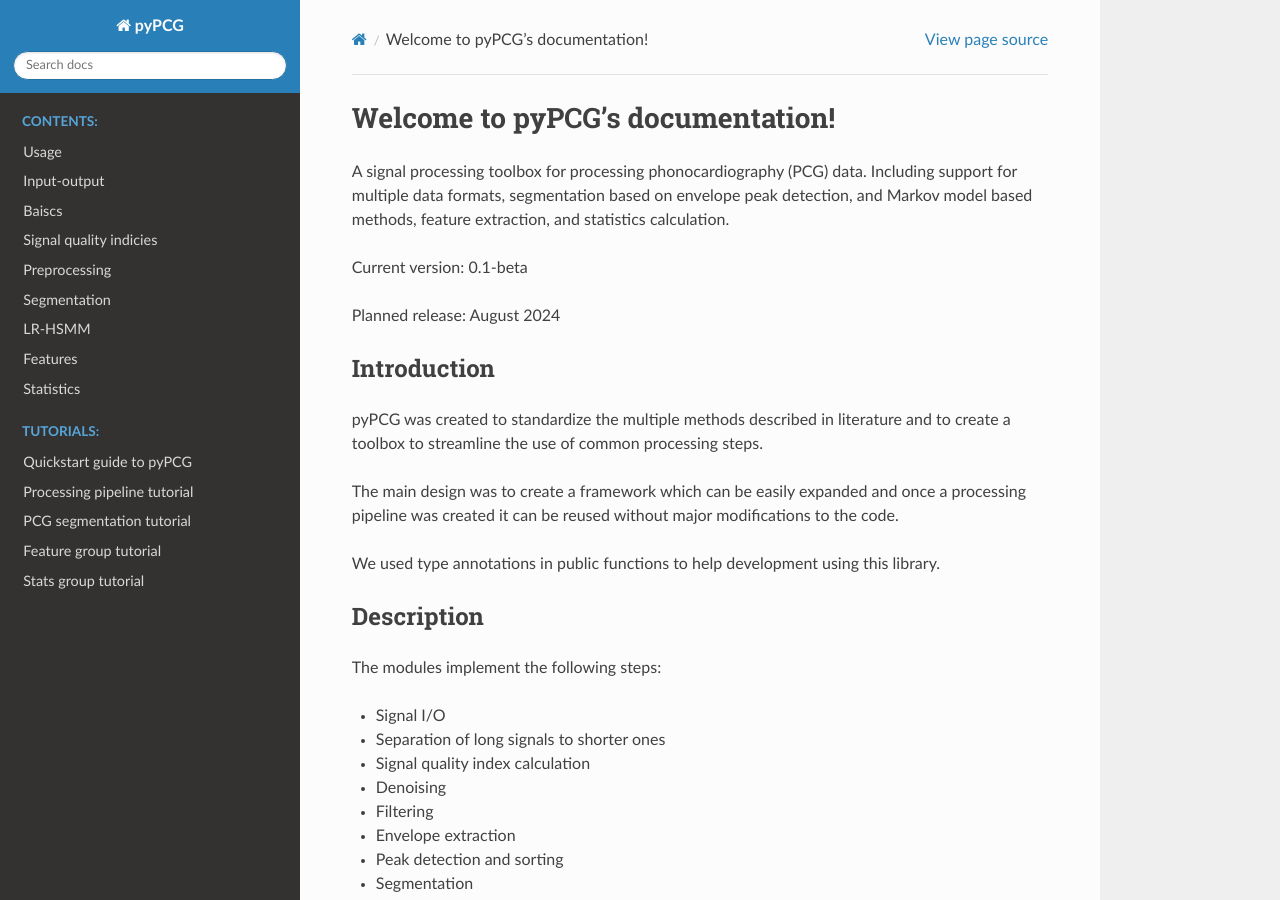
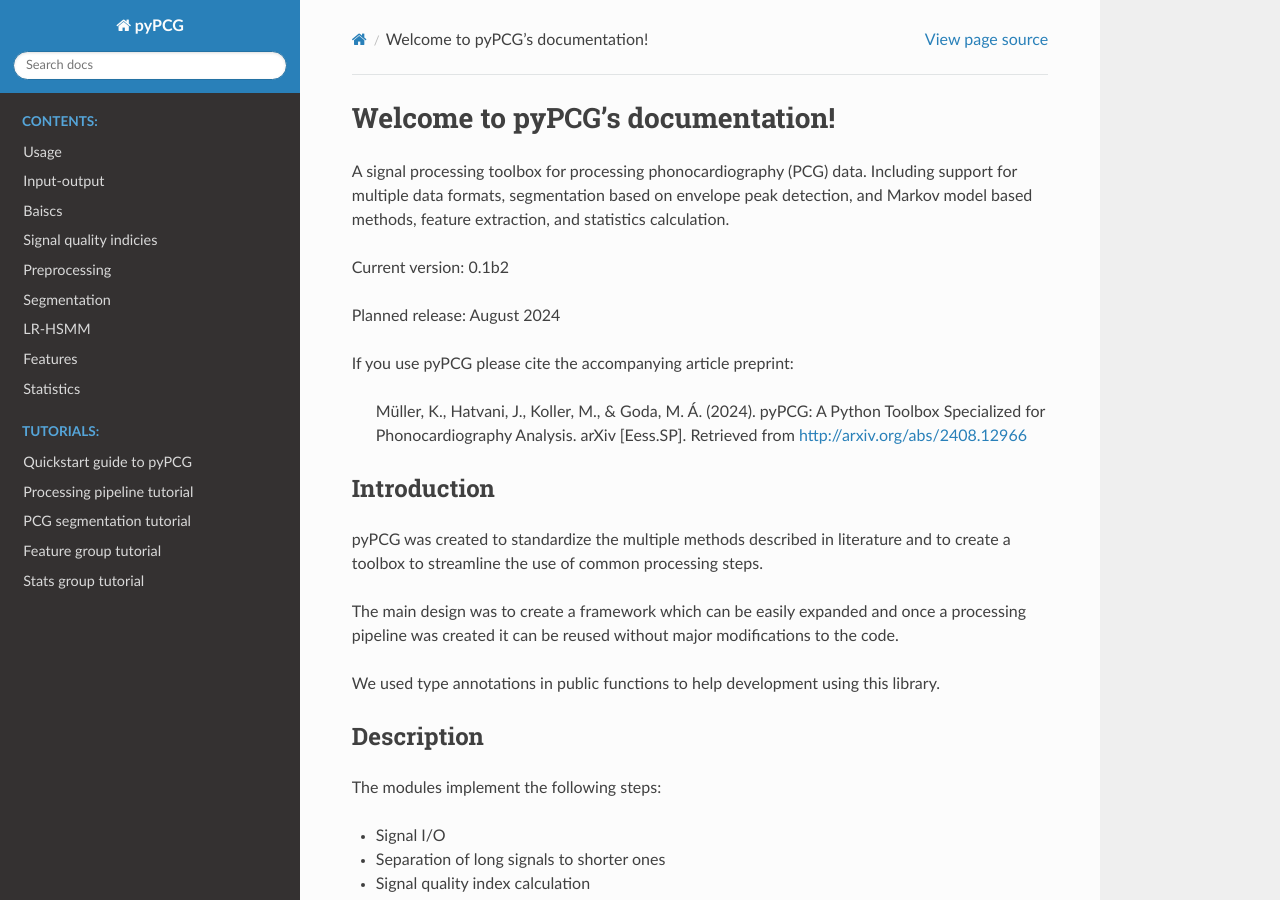
Before and after one commit to mulkr/pyPCG-toolbox, a Sphinx documentation site: the page built from docs/source/index.rst, in a window 1280 px wide and 900 px high. Built offline with Sphinx 7.4.7 and the Read the Docs theme 2.0.0, drawn with Linux system fonts in a browser that asks for light colours.

Commit message:
Add preprint link to documentation

```diff
--- a/docs/source/index.rst
+++ b/docs/source/index.rst
@@ -2,9 +2,13 @@ Welcome to pyPCG's documentation!
 =================================
 A signal processing toolbox for processing phonocardiography (PCG) data. Including support for multiple data formats, segmentation based on envelope peak detection, and Markov model based methods, feature extraction, and statistics calculation.
 
-Current version: 0.1-beta
+Current version: 0.1b2
 
 Planned release: August 2024
+
+If you use pyPCG please cite the accompanying article preprint:
+
+   Müller, K., Hatvani, J., Koller, M., & Goda, M. Á. (2024). pyPCG: A Python Toolbox Specialized for Phonocardiography Analysis. arXiv [Eess.SP]. Retrieved from http://arxiv.org/abs/2408.12966
 
 Introduction
 ------------
```
